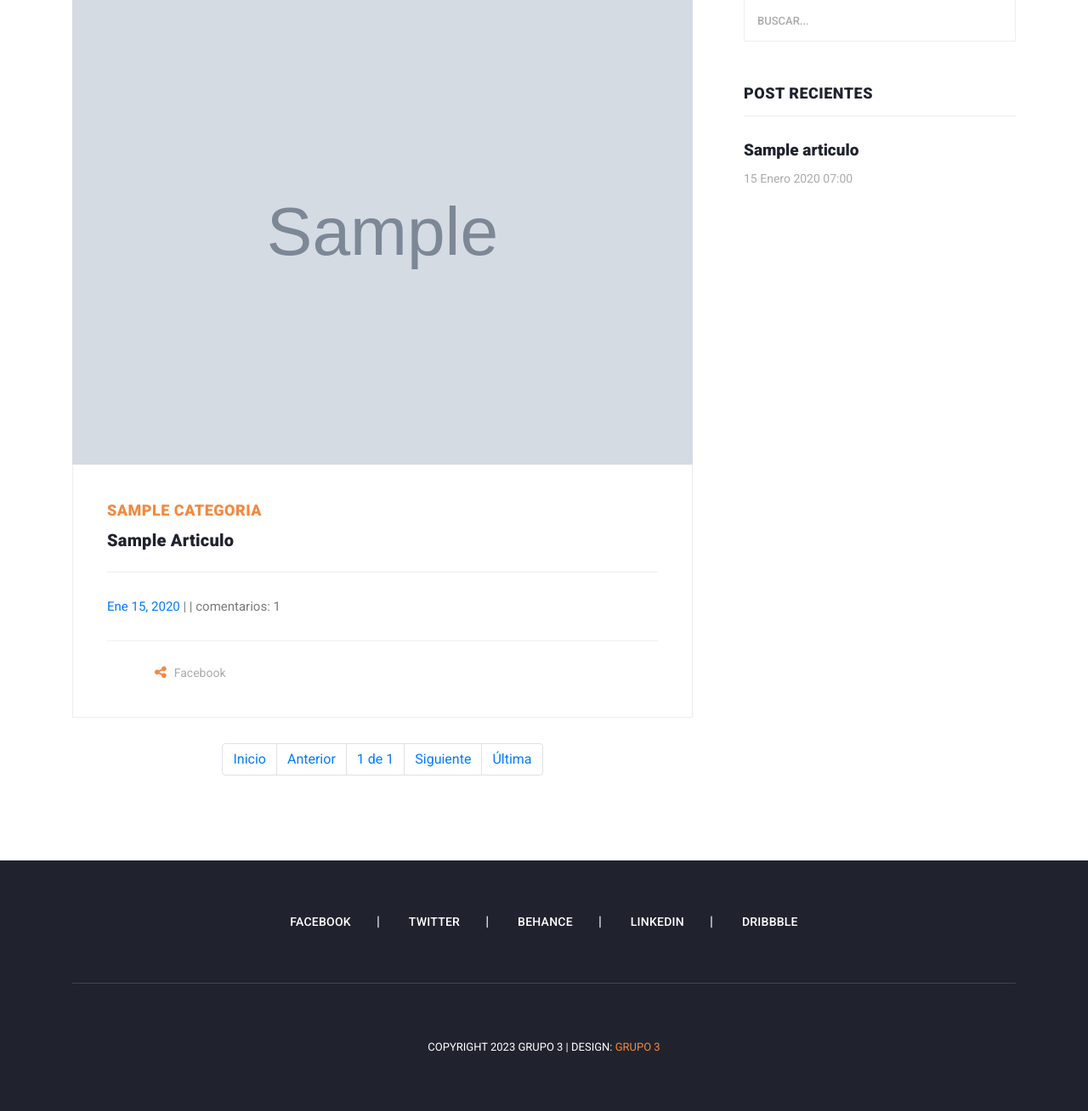
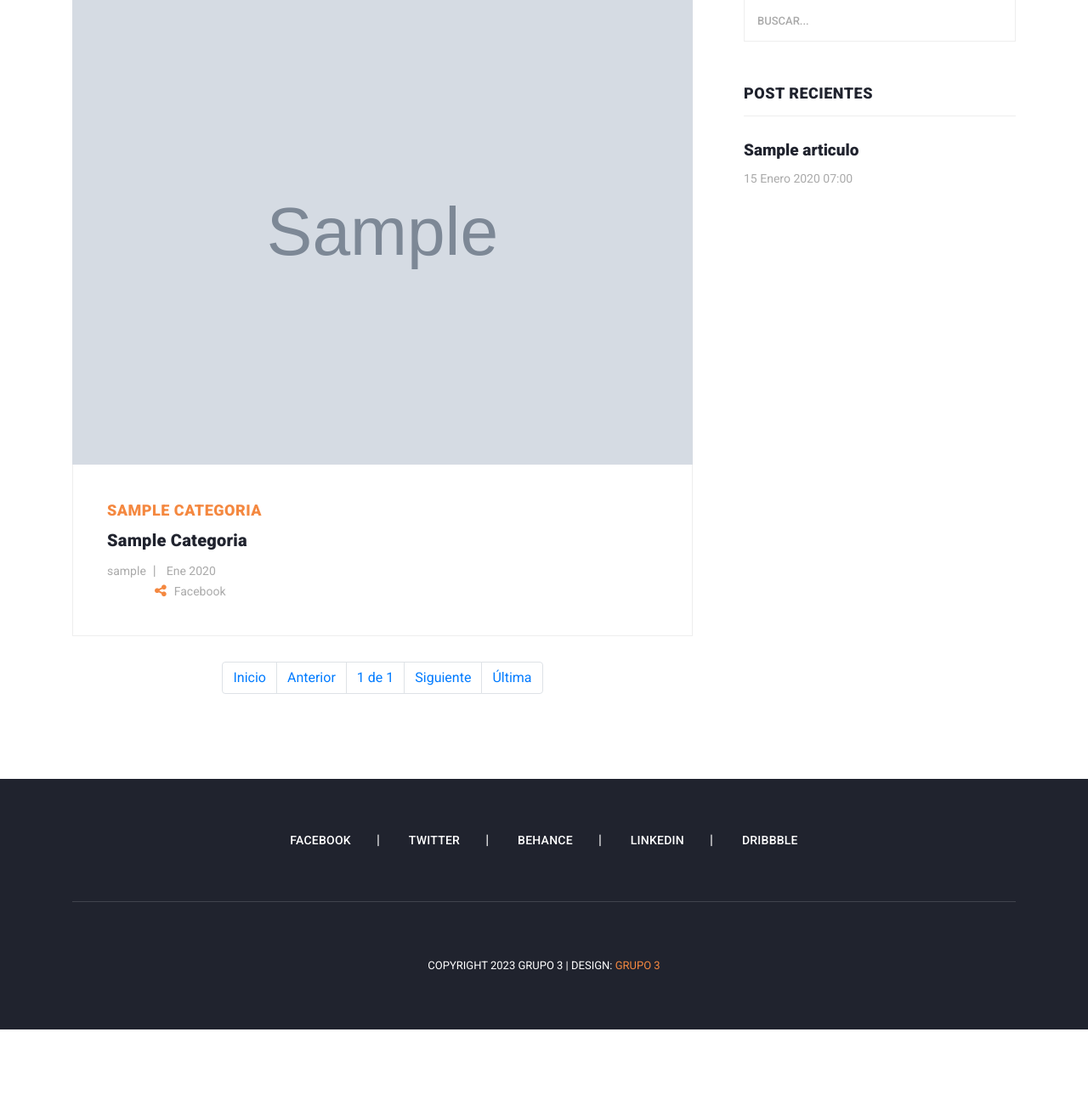
Before and after one commit to paulo0687/musica, a Django app: page / in a window 1280 px wide. Shown: the part 526-1834 px from the top of the page at 85% size. After the commit the page ends 1738 px from the top, so only its background shows below. Run offline with Django 4.2, Linux system fonts and the light colour scheme; tables that the repository leaves empty hold one stand-in row (values such as "Sample post"); grey boxes marked "Sample" are stand-in pictures; some libraries are stand-ins or nearby versions.

Commit message:
first commit

```diff
--- a/templates/musica/detalle.html
+++ b/templates/musica/detalle.html
@@ -34,11 +34,11 @@
                       <img src="{{ articulo.imagen_portada.url }}" alt="">
                     </div>
                     <div class="down-content">
-                      <span>{{ articulo.precio|intcomma }}</span>
+                      <span>{{ articulo.categoria.nombre }}</span>
                       <h4>{{ articulo.titulo}}</h4>
                       <ul class="post-info">
                         <li><a href={% url 'musica:user' articulo.user %}>{{ articulo.user }}</a></li>
-                        <li><a href="#">{{ articulo.creado|date:"M Y" }}</a></li>
+                        <li><a href="#">{{ articulo.fecha_publicacion|date:"M Y" }}</a></li>
                         <li><a href="#">
                           {% if cantidad_comentarios < 1 %}
                             {{ cantidad_comentarios }} Comentario
@@ -198,7 +198,7 @@
                           <li>
                             <a href="{% url "musica:detalle" articulo.url %}">
                               <h5>{{ articulo.titulo }}</h5>
-                              <span>{{ articulo.creado }}</span>
+                              <span>{{ articulo.fecha_publicacion }}</span>
                             </a>
                           </li>
                         {% endif %}
--- a/templates/musica/index.html
+++ b/templates/musica/index.html
@@ -10,9 +10,9 @@
     <!-- Banner Starts Here -->
 
     <div class="owl-banner owl-carousel">
-
         {% for categoria in categorias %}
             <div class="item">
+                <a href="{% url 'musica:categoria' categoria.id %}">
                     <img src="{{ categoria.imagen.url }}" alt="">
                     <div class="item-content">
                         <div class="main-content">
@@ -24,11 +24,11 @@
                                     <a href="{% url 'musica:detalle' articulo.url %}">
                                         <h4>{{ articulo.titulo }}</h4>
                                     </a>
-
                                 {% endif %}
                             {% endwith %}
                         </div>
                     </div>
+                </a>
             </div>
         {% endfor %}
     </div>
@@ -45,6 +45,7 @@
                       <div class="row">
 
                           <!-- Inicio Posts -->
+
                     {% for articulo in articulos %}
                     <div class="col-lg-12">
                         <div class="blog-post">
@@ -52,16 +53,15 @@
                             <img src="{{ articulo.imagen_portada.url }}" alt="">
                         </div>
                         <div class="down-content">
-                                      <span>{{ articulo.categoria }}</span>
-                                      <a href="{% url 'musica:detalle' articulo.url %}">
-                                          <h4>{{ articulo.titulo }}</h4>
+                            <span>{{ articulo.categoria.nombre}}</span>
+                            <a href="{% url "musica:detalle" articulo.url %}">
+                            <h4>{{ articulo.categoria.nombre }}</h4>
                             </a>
-                                      <p class="post-meta">
-                                          <a href="{% url 'musica:detalle' articulo.pk %}">{{ articulo.fecha_publicacion|date:"M d, Y" }}</a> |
-                                          <a href="{% url 'musica:categoria' categoria_id=articulo.categoria.pk %}"></a> |
-                                          comentarios: {{ articulo.comentario_set.count }}
-                                      </p>
-
+                            <ul class="post-info">
+                            <li><a href="{% url "musica:user" articulo.user %}">{{ articulo.user }}</a></li>
+                            <li><a href="#">{{ articulo.fecha_publicacion|date:"M Y" }}</a></li>
+                            </ul>
+                            {{ articulo.resumen|safe }}
                             <div class="post-options">
                             <div class="row">
                                 <div class="col-3">
@@ -71,17 +71,17 @@
                                 </ul>
                                 </div>
                                 {% if user.is_authenticated %}
-                                                  {% if articulo.user == user or user.groups.all.0.name == 'Administrador' %}
+                                    {% if articulo.user|upper == user.username|upper or user.groups.all.0.name == 'Administrador' %}
                                     <div class="col-7">
                                         <ul class="post-share">
                                         <li><i class="fa fa-pencil"></i></li>
-                                                              <li><a href="{% url 'musica:actualizar_articulo' articulo.url %}">Editar</a></li>
+                                        <li><a href="{% url "musica:actualizar_articulo" articulo.url %}">Editar</a></li>
                                         </ul>
                                     </div>
                                     <div class="col-2">
                                         <ul class="post-share">
                                         <li><i class="fa fa-trash"></i></li>
-                                                              <li><a href="{% url 'musica:eliminar_articulo' articulo.url %}">Eliminar</a></li>
+                                        <li><a href="{% url "musica:eliminar_articulo" articulo.url %}">Eliminar</a></li>
                                         </ul>
                                     </div>
                                     {% endif %}
@@ -92,6 +92,7 @@
                         </div>
                     </div>
                     {% endfor %}
+
                           <!-- Fin Posts -->
 
                           <!-- Inicio Paginador -->
```
Lines whose indentation alone changed are shown as unchanged.
